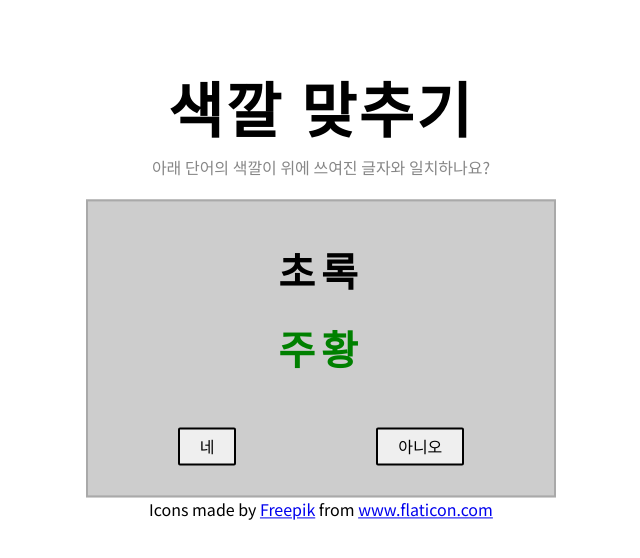
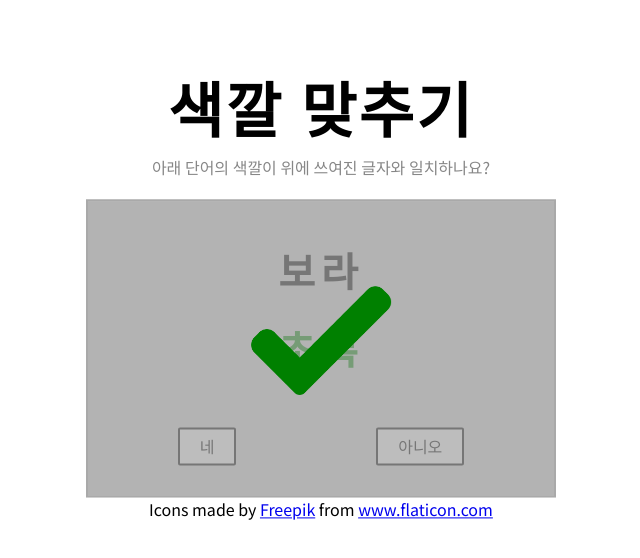
Before and after one commit to gringrape/colorMatchGame, a React (Create React App) app: page / in a window 1280 px wide. Both pictures are taken after a click on the button "아니오". Shown: the top 558 px of the page, without its empty margins (319-959 px from the left). Built offline with nearby package versions, Linux system fonts and the light colour scheme; a web font is replaced by a local one.

Commit message:
스크린 추가
- 정답과 오답일 경우 스크린 작동 로직 추가

```diff
--- a/src/components/App/App.css
+++ b/src/components/App/App.css
@@ -59,7 +59,6 @@
   width: 100%;
   height: 100%;
   background-color: rgba(169, 169, 169, 0.7);
-  visibility: hidden;
 }
 
 .game-box__answer {
@@ -68,14 +67,5 @@
   top: 50%;
   left: 50%;
   transform: translate(-50%, -70%);
+  width: 30%;
 }
-
-.game-box__answer--right {
-  width: 30%;
-  visibility: hidden;
-}
-
-.game-box__answer--wrong {
-  width: 30%;
-  visibility: hidden;
-}
--- a/src/components/App/App.jsx
+++ b/src/components/App/App.jsx
@@ -4,39 +4,43 @@ import colorRepo from '../../colorRepo';
 import utils from '../../utils';
 import DisplayWord from '../DisplayWord';
 import Footer from '../Footer';
+import Screen from '../Screen';
 
 function App() {
   // states
-  const [upperWordNumber, setUpperWordNumber] = useState(3);
-  const [lowerWordNumber, setLowerWordNumber] = useState(1);
-  const [lowerColorNumber, setLowerColorNumber] = useState(3);
+  const [upperWordNumber, setUpperWordNumber] = useState(utils.random(colorRepo.count));
+  const [lowerWordNumber, setLowerWordNumber] = useState(utils.random(colorRepo.count));
+  const [lowerColorNumber, setLowerColorNumber] = useState(utils.random(colorRepo.count));
+  const [gameStatus, setGameStatus] = useState('playing');
 
   // computation
   const upperWord = colorRepo.colorWords[upperWordNumber];
   const lowerWord = colorRepo.colorWords[lowerWordNumber];
   const lowerColor = colorRepo.colors[lowerColorNumber];
 
+  const checkAnswerIsEqual = (right) => {
+    return () => {
+      (upperWordNumber === lowerColorNumber) === right
+        ? setGameStatus('win')
+        : setGameStatus('lose');
+      // TODO need to update status
+    }
+  }
+
   return (
     <div className="game">
       <h1 className="game-title">색깔 맞추기</h1>
       <p className="game-description">아래 단어의 색깔이 위에 쓰여진 글자와 일치하나요?</p>
       <div className="game-box">
-        <div className="game-box__screen">
-          <img
-            className="game-box__answer game-box__answer--right"
-            src={require("../../images/correct.png")}
-            alt="correct-img"
-          />
-          <img
-            className="game-box__answer game-box__answer--wrong"
-            src={require("../../images/cancel.png")}
-            alt="correct-img"
-          />
-        </div>
+        {
+          gameStatus === 'playing'
+            ? <></>
+            : <Screen status={gameStatus} />
+        }
         <DisplayWord word={upperWord} />
         <DisplayWord word={lowerWord} color={lowerColor} />
-        <button className="game-box__btn">네</button>
-        <button className="game-box__btn">아니오</button>
+        <button className="game-box__btn" onClick={checkAnswerIsEqual(true)}>네</button>
+        <button className="game-box__btn" onClick={checkAnswerIsEqual(false)}>아니오</button>
       </div>
       <Footer />
     </div>
--- a/src/components/App/App.scss
+++ b/src/components/App/App.scss
@@ -58,7 +58,6 @@
       width: 100%;
       height: 100%;
       background-color: rgba($color:darkgray, $alpha: .7);
-      visibility: hidden;
     }
 
     &__answer {
@@ -67,16 +66,7 @@
       top: 50%;
       left: 50%;
       transform: translate(-50%, -70%);
-
-      &--right {
-        width: 30%;
-        visibility: hidden;
-      }
-
-      &--wrong {
-        width: 30%;
-        visibility: hidden;
-      }
+      width: 30%;
     }
   }
 }
--- /dev/null
+++ b/src/components/Screen.jsx
@@ -0,0 +1,15 @@
+import React from 'react';
+
+function Screen(props) {
+  return (
+    <div className="game-box__screen">
+      <img
+        className="game-box__answer"
+        src={require(`../images/${props.status}.png`)}
+        alt={`${props.status}-img`}
+      />
+    </div>
+  );
+}
+
+export default Screen;
```
Also changed, not shown: src/images/lose.png (renamed from src/images/cancel.png), src/images/win.png (renamed from src/images/correct.png).
